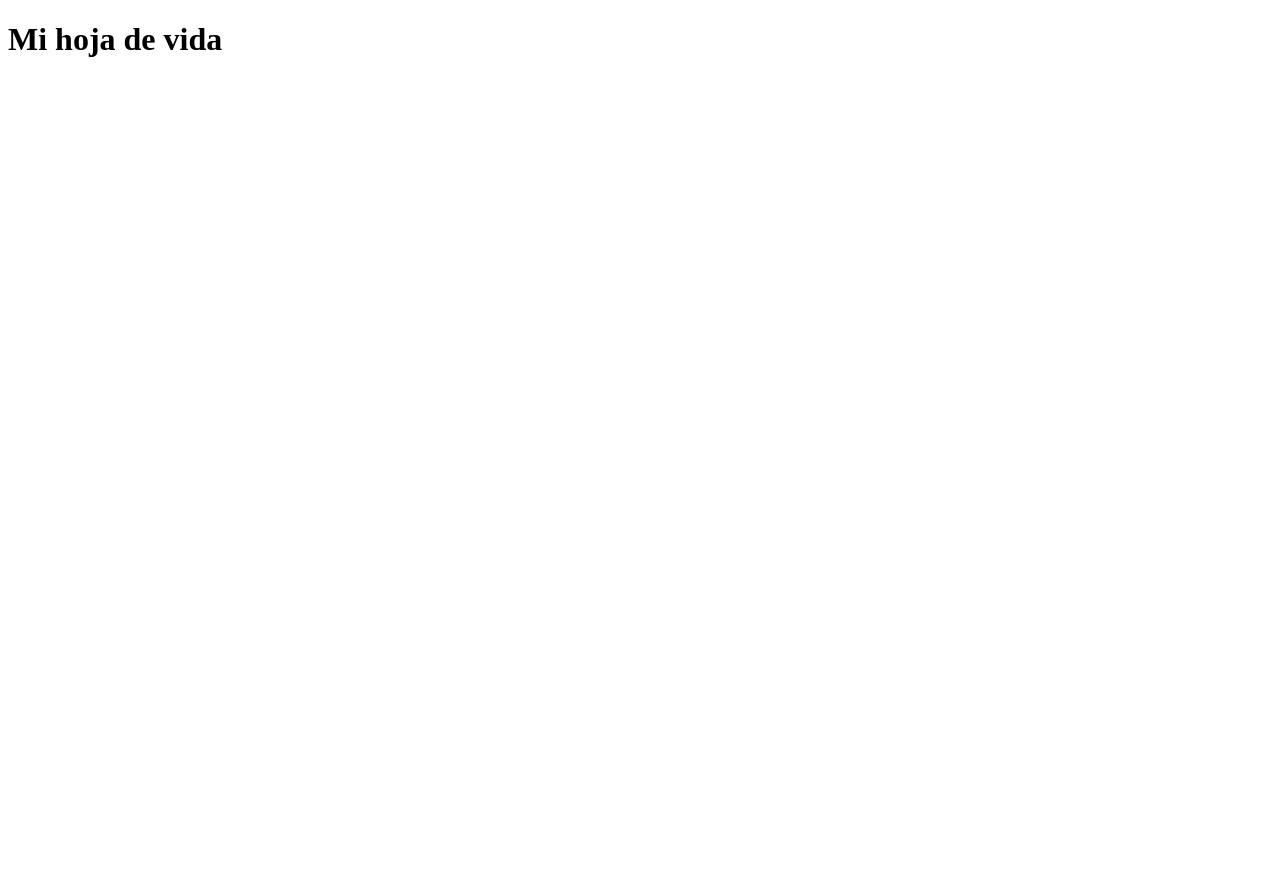
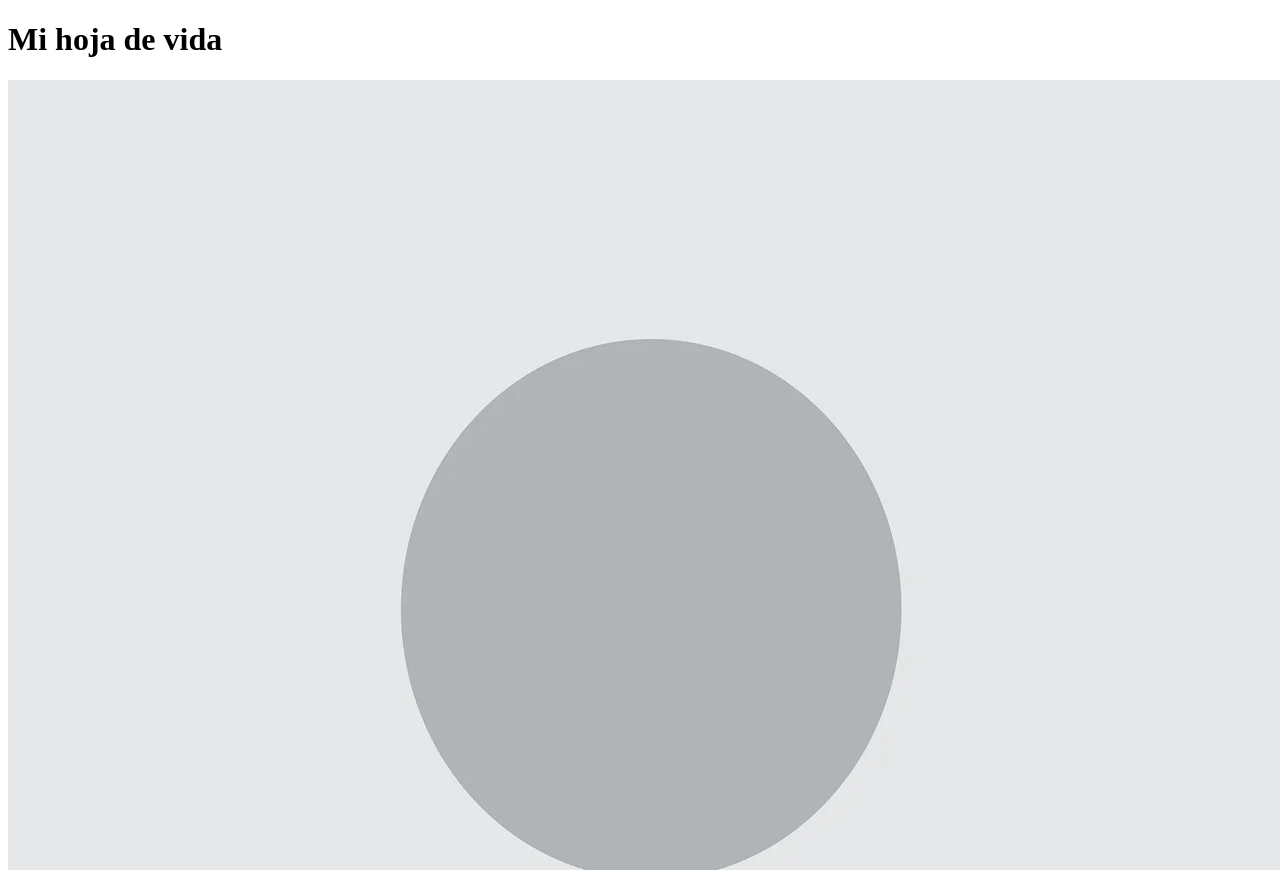
Before and after one commit to matiaslozada9809/Evaluacion-1, a plain HTML site: page index.html in a window 1280 px wide. Shown: the top 870 px of the page. Before the commit the page ends 800 px from the top, so only its background shows below. Drawn offline with Linux system fonts and the light colour scheme.

Commit message:
Cambio Lozada

```diff
--- a/index.html
+++ b/index.html
@@ -4,8 +4,10 @@
     <meta charset="UTF-8">
     <meta name="viewport" content="width=device-width, initial-scale=1.0">
     <title>Document</title>
+
 </head>
 <body>
     <h1>Mi hoja de vida</h1>
+    <img src="Sin foto de perfil.png" alt="">
 </body>
 </html>
--- /dev/null
+++ b/style.css
@@ -0,0 +1,5 @@
+img {
+
+    height: 30px;
+    width: 30px;
+}
```
Also changed, not shown: Sin foto de perfil.png (added).
